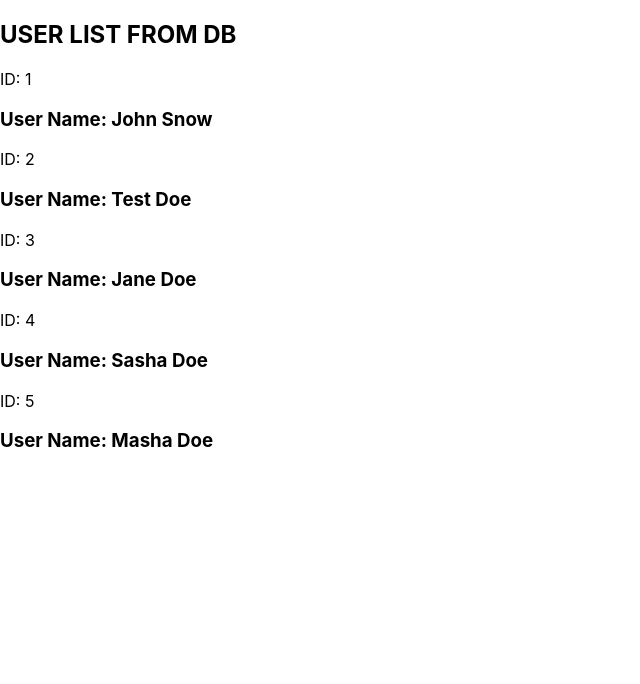
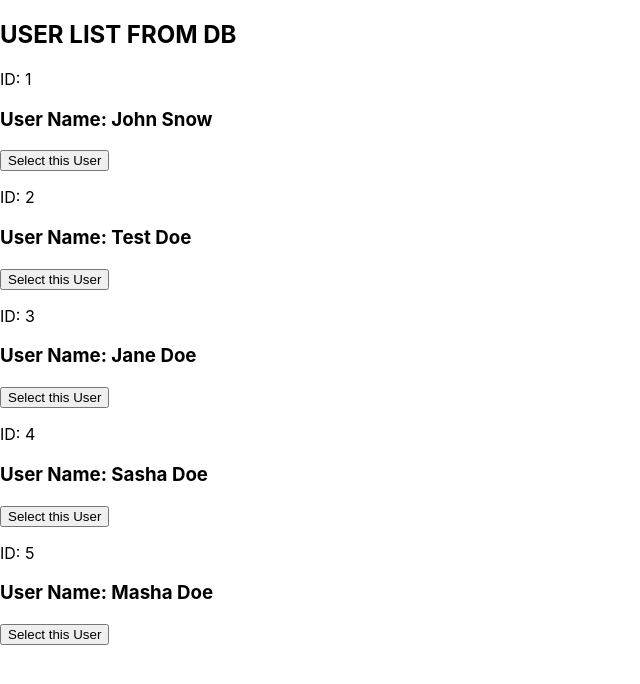
Before and after one commit to fccourses/fe-react-app, a React (Create React App) app: page / in a window 1280 px wide. Shown: the top 684 px of the page, without its empty margins (0-640 px from the left). Built offline with nearby package versions, Linux system fonts and the light colour scheme.

Commit message:
Add UserList selection functionality

```diff
--- a/src/components/UserList/UserCard/index.jsx
+++ b/src/components/UserList/UserCard/index.jsx
@@ -1,13 +1,22 @@
 const UserCard = (props) => {
   const {
-    user: { id, firstName, lastName },
+    user: { id, firstName, lastName, isSelected },
+    userSelector,
   } = props;
+
+  const styles = {
+    border: isSelected ? '4px solid' : undefined,
+  };
+
+  const btnHandler = () => void userSelector(id);
+
   return (
-    <article>
+    <article style={styles}>
       <p>ID: {id}</p>
       <h1>
         User Name: {firstName} {lastName}
       </h1>
+      <button onClick={btnHandler}>Select this User</button>
     </article>
   );
 };
--- a/src/components/UserList/index.jsx
+++ b/src/components/UserList/index.jsx
@@ -1,6 +1,6 @@
 import React, { Component } from 'react';
 import UserCard from './UserCard';
-
+//vlc
 const usersDB = [
   {
     id: 1,
@@ -33,11 +33,24 @@ class UserList extends Component {
   constructor(props) {
     super(props);
     this.state = {
-      users: usersDB,
+      users: usersDB.map((u) => ({ ...u, isSelected: false })),
     };
   }
 
-  mapUser = (user) => <UserCard key={user.id} user={user} />;
+  userSelector = (id) => {
+    const { users } = this.state;
+    const newUsers = [...users];
+    this.setState({
+      users: newUsers.map((user) => ({
+        ...user,
+        isSelected: user.id === id ? !user.isSelected : user.isSelected,
+      })),
+    });
+  };
+
+  mapUser = (user) => (
+    <UserCard key={user.id} user={user} userSelector={this.userSelector} />
+  );
 
   render() {
     const { users } = this.state;
```
